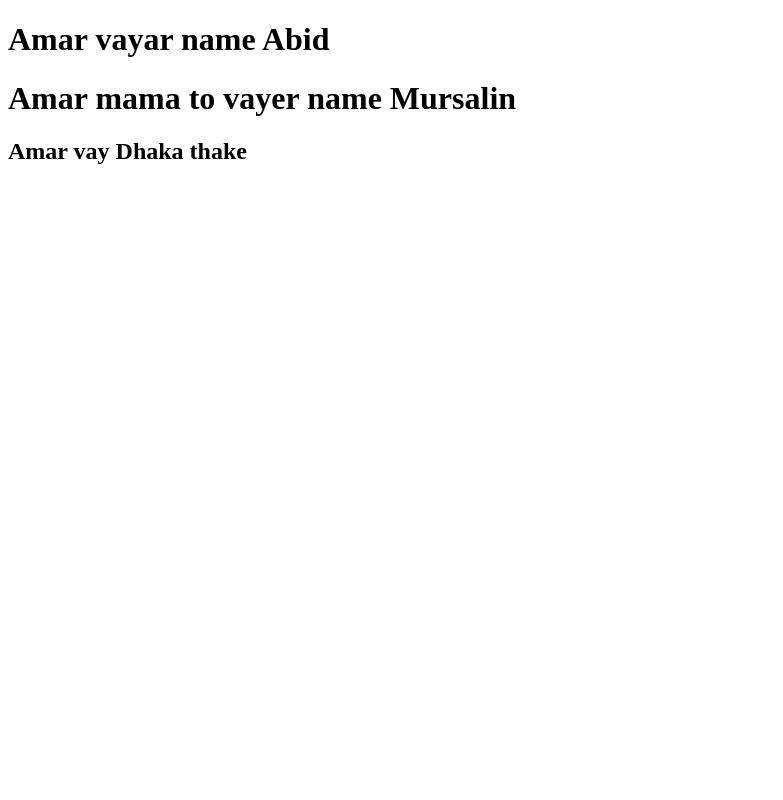
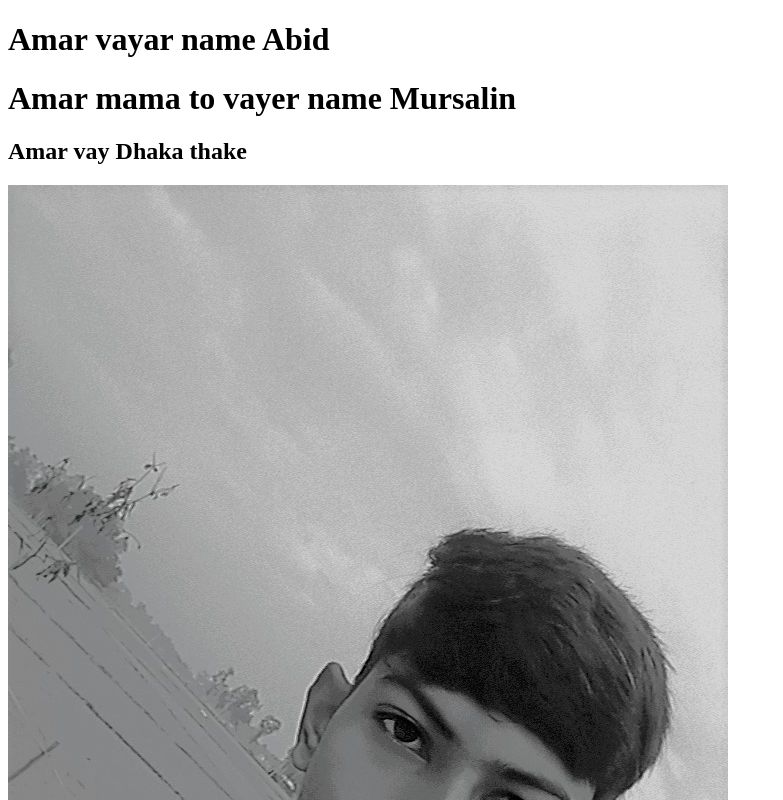
Before and after one commit to abuyousufratul/ratul-6-repo, a plain HTML site: page index.html in a window 1280 px wide. Shown: the top 800 px of the page, without its empty margins (0-783 px from the left). Drawn offline with Linux system fonts and the light colour scheme.

Commit message:
Ratul vi

```diff
--- a/index.html
+++ b/index.html
@@ -9,5 +9,6 @@
     <h1>Amar vayar name Abid</h1>
     <h1>Amar mama to vayer name Mursalin</h1>
     <h2>Amar vay Dhaka thake</h2>
+    <img src="2.jpg" alt="Ratul photo">
 </body>
 </html>
```
Also changed, not shown: 2.jpg (added).
